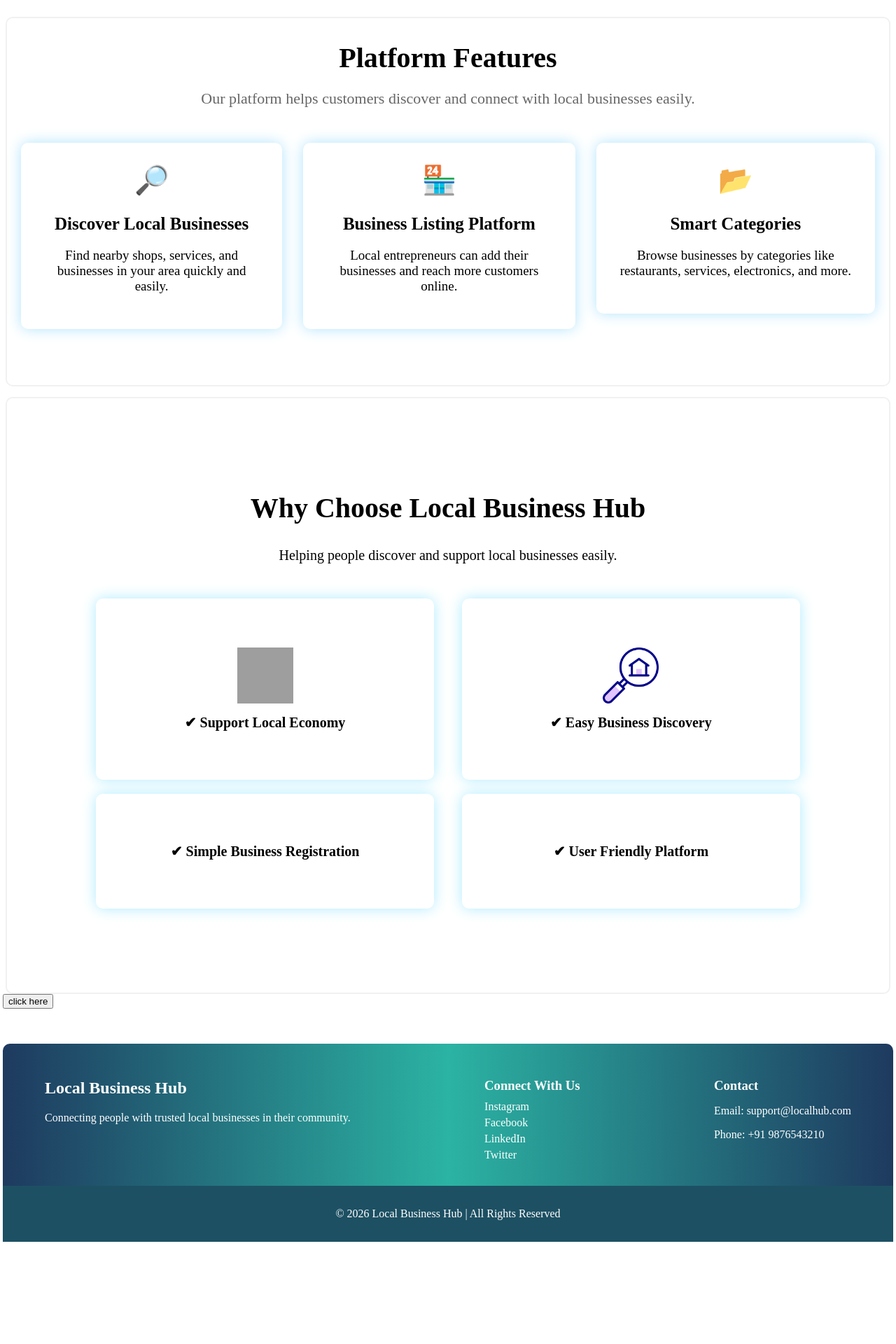
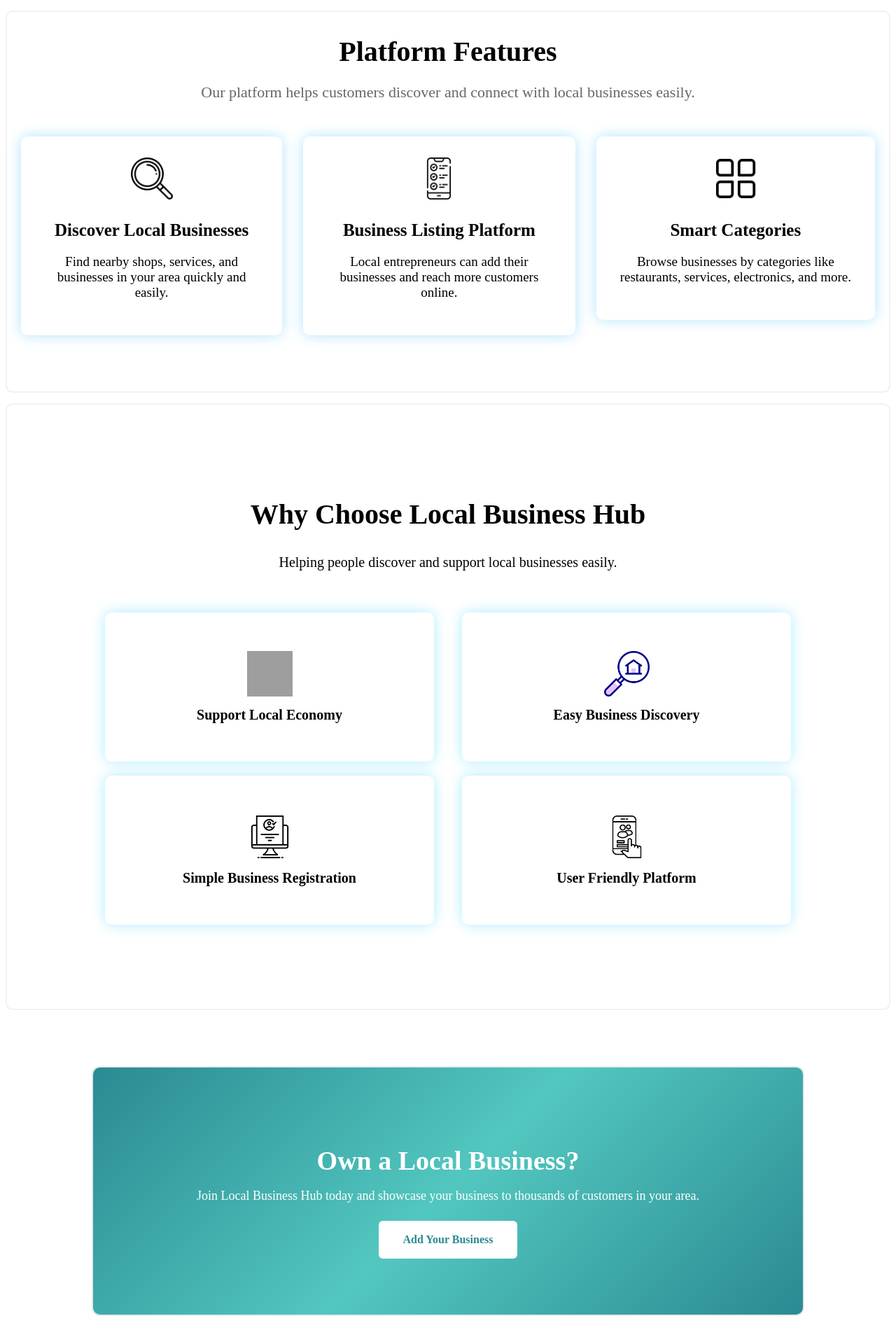
Before and after one commit to ParthAgre08/Local-Business-Support-System, a Flask app: page / in a window 1280 px wide. Shown: the part 640-2560 px from the top of the page at 70% size. Before the commit the page ends 2414 px from the top, so only its background shows below. Run offline with Flask 3, Linux system fonts and the light colour scheme; grey boxes are pictures that could not be loaded.

Commit message:
Landing page done

```diff
--- /dev/null
+++ b/static/css/calltoaction.css
@@ -0,0 +1,34 @@
+.cta{
+    border: 2px solid #e4e9ec;
+    text-align: center;
+    padding: 80px 10%;
+    background: linear-gradient(135deg,#2b8a92,#52c7bf,#2b8a92);
+    color: white;
+    border-radius: 12px;
+    margin: 80px 10%;
+}
+
+.cta h1{
+    font-size: 38px;
+    margin-bottom: 15px;
+}
+
+.cta p{
+    font-size: 18px;
+    margin-bottom: 25px;
+}
+
+.cta-btn{
+    display: inline-block;
+    padding: 18px 35px;
+    background: white;
+    color: #2b8a92;
+    text-decoration: none;
+    border-radius: 6px;
+    font-weight: 600;
+    font-size:16px;
+}
+
+.cta-btn:hover{
+    background:#f5f5f5;
+}
--- a/static/css/features.css
+++ b/static/css/features.css
@@ -54,8 +54,9 @@
 }
 
 .feature-card .icon{
-    font-size:40px;
-    margin-bottom:15px;
+    height: 60px;
+    width: 60px ;
+    /* margin-bottom:15px; */
 }
 
 .redirect{
--- a/static/css/footer.css
+++ b/static/css/footer.css
@@ -1,38 +1,38 @@
+.footer {
+    background: linear-gradient(90deg, #1E3A5F, #2BB3A3, #1E3A5F);
+    /* background:linear-gradient(90deg,rgb(1, 8, 34),rgb(31, 10, 117),rgb(1, 8, 34)); */
+    color: white;
+    border-radius: 10px;
+    margin-top: 50px;
 
-.footer{
-background:linear-gradient(90deg,#1E3A5F,#2BB3A3,#1E3A5F);
-/* background:linear-gradient(90deg,rgb(1, 8, 34),rgb(31, 10, 117),rgb(1, 8, 34)); */
-color:white;
- border-radius: 10px;
-margin-top:50px;
 }
 
-.footer-container{
+.footer-container {
 
-display:flex;
-justify-content:space-between;
-padding:30px 60px;
-flex-wrap:wrap;
+    display: flex;
+    justify-content: space-between;
+    padding: 30px 60px;
+    flex-wrap: wrap;
 }
 
-.footer h3{
-margin-bottom:10px;
+.footer h3 {
+    margin-bottom: 10px;
 }
 
-.footer-connect a{
-display:block;
-color:white;
-text-decoration:none;
-margin:5px 0;
+.footer-connect a {
+    display: block;
+    color: white;
+    text-decoration: none;
+    margin: 5px 0;
 }
 
-.footer-connect a:hover{
-color:#FFC857;
+.footer-connect a:hover {
+    color: #FFC857;
 }
 
-.footer-bottom{
-text-align:center;
-padding:15px;
-background:#1d5063;
+.footer-bottom {
+    text-align: center;
+    padding: 15px;
+    background: #1d5063;
 
 }
--- a/static/css/herosection.css
+++ b/static/css/herosection.css
@@ -21,8 +21,8 @@
 }  */
 
 .hero .img img{
-    height: 350px;
-    width:550px;
+    width: 600px;
+    height: auto;
 }
 
 .hero .content{
--- a/static/css/why_section.css
+++ b/static/css/why_section.css
@@ -10,18 +10,15 @@
 }
 
 .why img{
-height: 80px;
-width: 80px;
+height: 65px;
+width: 65px;
 }
-.second{
-height: 60px;
-width: 60px;
-}
+
 
 
 .why p{
     font-size: 20px;
-    margin-bottom:50px;
+    margin-bottom:60px;
 }
 .why-points {
     margin-top: 40px;
@@ -43,7 +40,7 @@ width: 60px;
 
 .point {
     background: white;
-    padding: 70px 100px;
+    padding: 55px 75px;
     border-radius: 10px;
     width: 320px;
     font-size: 20px;
--- a/templates/base.html
+++ b/templates/base.html
@@ -11,6 +11,7 @@
     <link rel="stylesheet" href="{{url_for('static',filename='css/herosection.css')}}">
     <link rel="stylesheet" href="{{url_for('static',filename='css/features.css')}}">
     <link rel="stylesheet" href="{{url_for('static',filename='css/why_section.css')}}">
+    <link rel="stylesheet" href="{{url_for('static',filename='css/calltoaction.css')}}">
 </head>
 <body>
 <header>
--- a/templates/main.html
+++ b/templates/main.html
@@ -40,7 +40,7 @@
 
         <a class="redirect" href="/search">
             <div class="feature-card">
-                <div class="icon">🔎</div>
+                <div class="icon1"><img class="icon" src="{{url_for('static',filename='images/search2.png')}}" alt=""></div>
                 <h3>Discover Local Businesses</h3>
                 <p>Find nearby shops, services, and businesses in your area quickly and easily.</p>
             </div>
@@ -48,7 +48,7 @@
 
         <a class="redirect" href="/addbusiness">
             <div class="feature-card">
-                <div class="icon">🏪</div>
+                <div class="icon1"><img class="icon" src="{{url_for('static',filename='images/check.png')}}" alt=""></div>
 
                 <h3>Business Listing Platform</h3>
 
@@ -58,7 +58,7 @@
 
         <a class="redirect" href="/category">
             <div class="feature-card">
-                <div class="icon">📂</div>
+                <div class="icon1"><img class="icon" src="{{url_for('static',filename='images/category.png')}}" alt="category_img"></div>
 
                 <h3>Smart Categories</h3>
 
@@ -82,12 +82,12 @@
 
             <div class="point">
                 <img src="{{ url_for('static', filename='images/economy.png') }}" alt="economy">
-                ✔ Support Local Economy
+                Support Local Economy
             </div>
 
             <div class="point">
                 <img class="second" src="{{ url_for('static', filename='images/search.png') }}" alt="search">
-                ✔ Easy Business Discovery
+                Easy Business Discovery
             </div>
 
         </div>
@@ -95,11 +95,14 @@
         <div class="row">
 
             <div class="point">
-                ✔ Simple Business Registration
+                <img class="second" src="{{ url_for('static', filename='images/register.png') }}" alt="register">
+                Simple Business Registration
             </div>
 
             <div class="point">
-                ✔ User Friendly Platform
+                <img class="second" src="{{ url_for('static', filename='images/user-friendly.png') }}"
+                    alt="user-friendly">
+                User Friendly Platform
             </div>
 
         </div>
@@ -107,6 +110,19 @@
     </div>
 
 </section>
+
+<section class="cta">
+
+    <h1>Own a Local Business?</h1>
+
+    <p>
+        Join Local Business Hub today and showcase your business to
+        thousands of customers in your area.
+    </p>
+
+    <a href="/addbusiness" class="cta-btn">Add Your Business</a>
+
+</section>
 <form action="/" method="POST">
     <button type="submit">click here</button>
 </form>
```
Also changed, not shown: static/images/category.png (added), static/images/check.png (added), static/images/register.png (added), static/images/search2.png (added), static/images/user-friendly.png (added).
